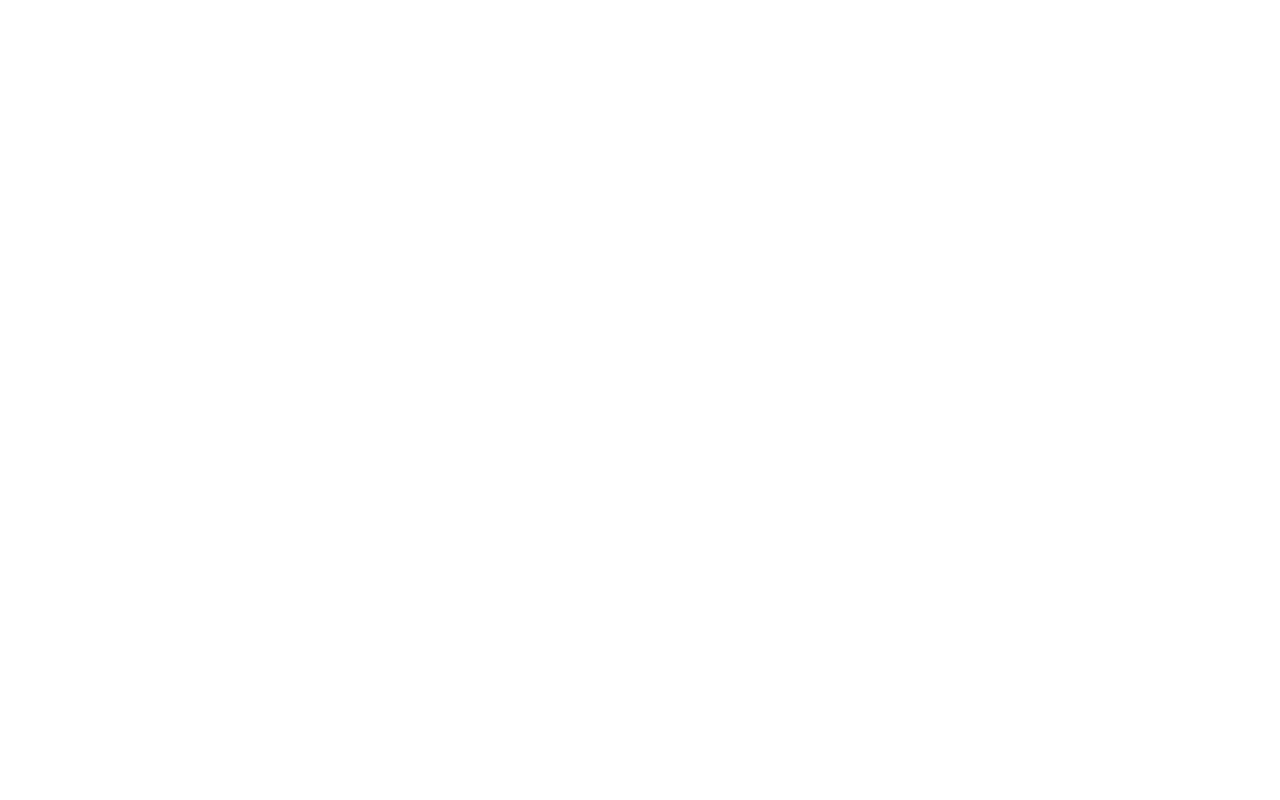
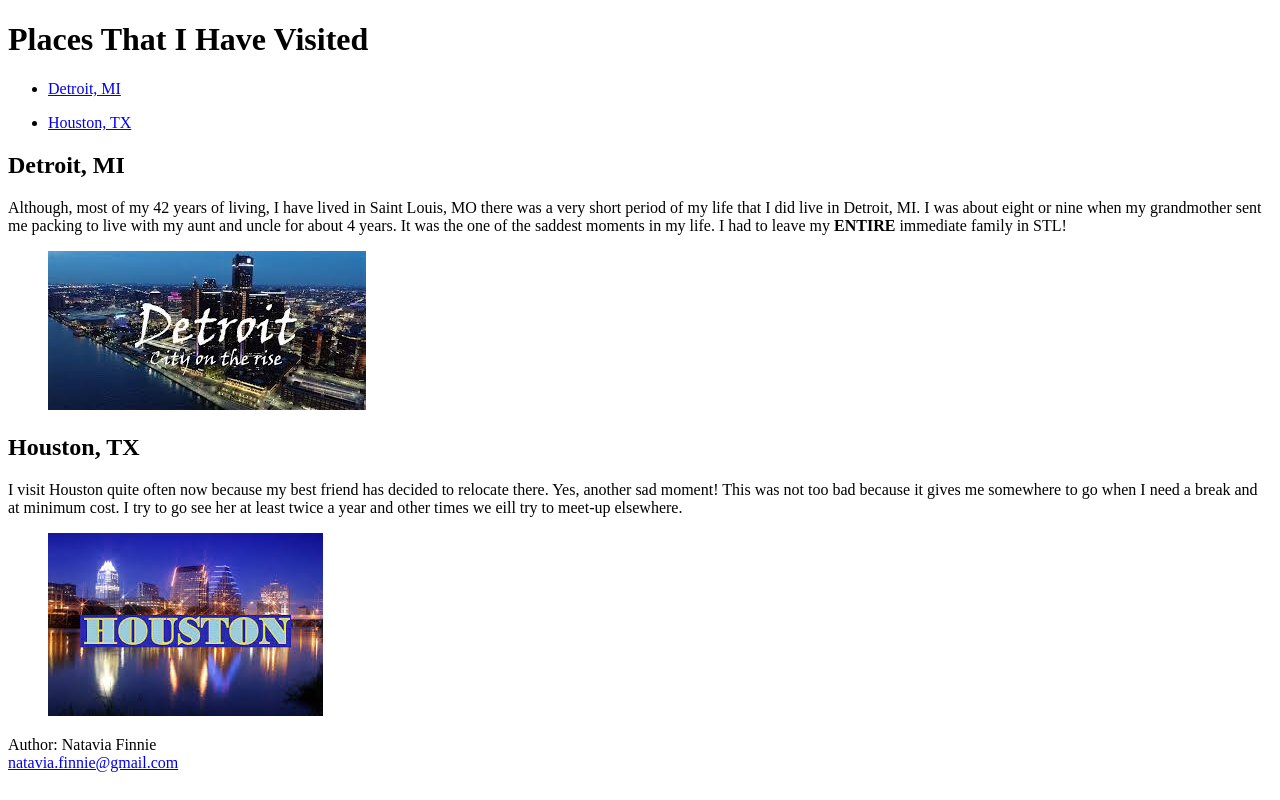
Before and after one commit to nataviaf/html-me-something, a plain HTML site: page index.html in a window 1280 px wide. Drawn offline with Linux system fonts and the light colour scheme.

Commit message:
Updated index.html

```diff
--- a/index.html
+++ b/index.html
@@ -2,8 +2,49 @@
 
 <html>
    <head>
-      <title></title>
+      <title>Natavia Finnie - Places That I Have Visited</title>
    </head>
 
-   <body></body>
+
+   <body>
+	<header>
+		<h1>Places That I Have Visited</h1>
+		<nav>
+			<ul>
+				<li><a href="#detroit">Detroit, MI</a></li>
+			</ul>
+			<ul>
+				<li><a href="#houston">Houston, TX</a></li>
+			</ul>
+		</nav>
+	</header>
+	<main>
+		<article>
+			<section>
+				<a name="detroit"></a>
+				<h2>Detroit, MI</h2>
+				<p>Although, most of my 42 years of living, I have lived in Saint Louis, MO there was a very short period of my life that
+					I did live in Detroit, MI. I was about eight or nine when my grandmother sent me packing to live with my aunt and uncle
+					for about 4 years. It was the one of the saddest moments in my life. I had to leave my <strong>ENTIRE</strong> immediate family in STL!</p>
+				<figure>
+					<img src="images/detroit_image.jfif" alt="City view of Detroit">
+				</figure>
+			</section>
+			<section>
+				<a name="houston"></a>
+				<h2>Houston, TX</h2>
+				<p>I visit Houston quite often now because my best friend has decided to relocate there. Yes, another sad moment! This was not too bad because
+					it gives me somewhere to go when I need a break and at minimum cost. I try to go see her at least twice a year and other times we eill try to
+					meet-up elsewhere.</p>
+				<figure>
+					<img src="images/houston_image.jfif" alt="City view of Houston">
+				</figure>
+			</section>
+		</article>
+	</main>
+   <footer>
+	  <p>Author: Natavia Finnie<br>
+	  <a href="mailto:natavia.finnie@gmail.com">natavia.finnie@gmail.com</a></p>
+	</footer>
+   </body>
 </html>
```
Also changed, not shown: images/detroit_image.jfif (added), images/houston_image.jfif (added).
